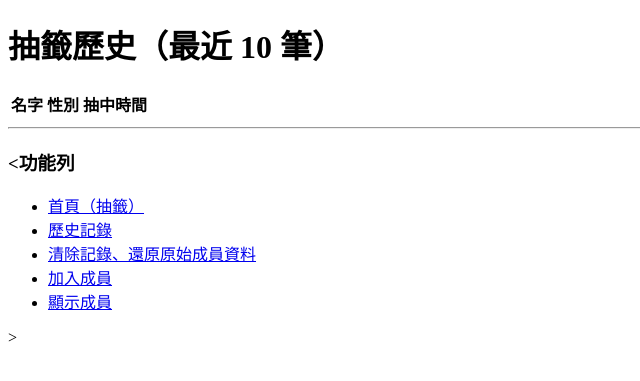
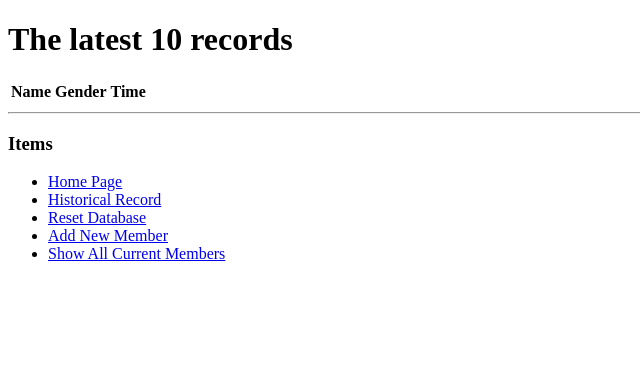
Before and after one commit to shangweihung/Random-Straws-Drawer, a Flask app: page /history in a window 1280 px wide. Shown: the top 381 px of the page, without its empty margins (0-640 px from the left). Run offline with Flask 2, Linux system fonts and the light colour scheme; data comes from the database, SQL or seed files in the repository; both versions use the stored data as it was after the commit; data that the repository does not hold is empty.

Commit message:
chinese to english

```diff
--- a/main.py
+++ b/main.py
@@ -176,7 +176,7 @@ def reset_db():
     # read members csv data
     with open('./members.csv', newline='') as f:
         csv_reader = csv.DictReader(f)
-        members = [ (row['名字'], row['性別'])   for row in csv_reader]
+        members = [ (row['Name'], row['Gender'])   for row in csv_reader]
 
     # write members into database
     with db:
--- a/members.csv
+++ b/members.csv
@@ -1,4 +1,4 @@
-"名字","性別","最近被抽到的日期"
+"Name","Gender","Latest Chosen Date"
 "Alan Hsu","Male",""
 "Bob Chang","Male",""
 "Jack Ling","Male",""
--- a/templates/base.html
+++ b/templates/base.html
@@ -4,18 +4,18 @@
     <head>
         <meta charset="utf-8">
         <meta name="viewport" content="width=device-width">
-        <title>{% block title %}隨機抽籤{% endblock title %}</title>
+        <title>{% block title %}Random Drawer System{% endblock title %}</title>
     </head>
     <body>
         {% block content %}{% endblock content %}
         <hr>
-        <h3><功能列</h3>
+        <h3>Items</h3>
         <ul>
-            <li><a href="/">首頁（抽籤）</a></li>
-            <li><a href="/history">歷史記錄</a></li>
-            <li><a href="/reset">清除記錄、還原原始成員資料</a></li>
-            <li><a href="/addmember">加入成員</a></li>
-            <li><a href='/showmember'>顯示成員</a></li>
+            <li><a href="/">Home Page</a></li>
+            <li><a href="/history">Historical Record</a></li>
+            <li><a href="/reset">Reset Database</a></li>
+            <li><a href="/addmember">Add New Member</a></li>
+            <li><a href='/showmember'>Show All Current Members</a></li>
         </ul>
     </body>
-</html>>
+</html>
--- a/templates/draw.html
+++ b/templates/draw.html
@@ -1,9 +1,9 @@
 <!-- templates/draw.html -->
 {% extends "base.html" %}
 
-{% block title %}抽籤結果{% endblock title %}
+{% block title %}Result{% endblock title %}
 
 {% block content %}
-<h1>抽籤結果</h1>
-<p>{{ name }}（性別：{{ gender }}）</p>
+<h1>Result</h1>
+<p>{{ name }}（Gender：{{ gender }}）</p>
 {% endblock content %}
--- a/templates/history.html
+++ b/templates/history.html
@@ -1,16 +1,16 @@
 <!-- templates/history.html -->
 {% extends "base.html" %}
 
-{% block title %}抽籤歷史{% endblock title %}
+{% block title %}Historical Records{% endblock title %}
 
 {% block content %}
-<h1>抽籤歷史（最近 10 筆）</h1>
+<h1>The latest 10 records</h1>
 <table>
   <thead>
     <tr>
-      <th>名字</th>
-      <th>性別</th>
-      <th>抽中時間</th>
+      <th>Name</th>
+      <th>Gender</th>
+      <th>Time</th>
     </tr>
   </thead>
   <tbody>
@@ -18,7 +18,7 @@
     <tr>
       <td>{{ history.name }}</td>
       <td>{{ history.gender }}</td>
-      <td>{{ history.draw_time.strftime("%Y 年 %m 月 %d 日 %H 時 %M 分") }}</td>
+      <td>{{ history.draw_time.strftime("%Y / %m / %d - %H : %M") }}</td>
     </tr>
     {% endfor %}
   </tbody>
--- a/templates/index.html
+++ b/templates/index.html
@@ -2,10 +2,10 @@
 {% extends "base.html" %}
 
 {% block content %}
-  <h1>隨機抽籤系統!!</h1>
-  <p>選擇要被抽的性別</p>
+  <h1>Random Drawer System</h1>
+  <p>Choose Gender you want to select</p>
   <form action="/draw" method="post">
-    <label for="gender">性別：</label>
+    <label for="gender">Gender：</label>
     <input type="radio" name="gender" value="Male">Male
     <input type="radio" name="gender" value="Female">Female
     <input type="radio" name="gender" value="ALL" checked>All
--- a/write_db.py
+++ b/write_db.py
@@ -3,7 +3,7 @@ import csv
 
 with open('./members.csv', newline='') as f:
     csv_reader = csv.DictReader(f)
-    members = [ (row['名字'], row['性別'])   for row in csv_reader]
+    members = [ (row['Name'], row['Gender'])   for row in csv_reader]
 
 
 #print(members)
```
Also changed, not shown: templates/addmember.html (+5 -5 lines), templates/showmember.html (+4 -4 lines), members.db (added).
